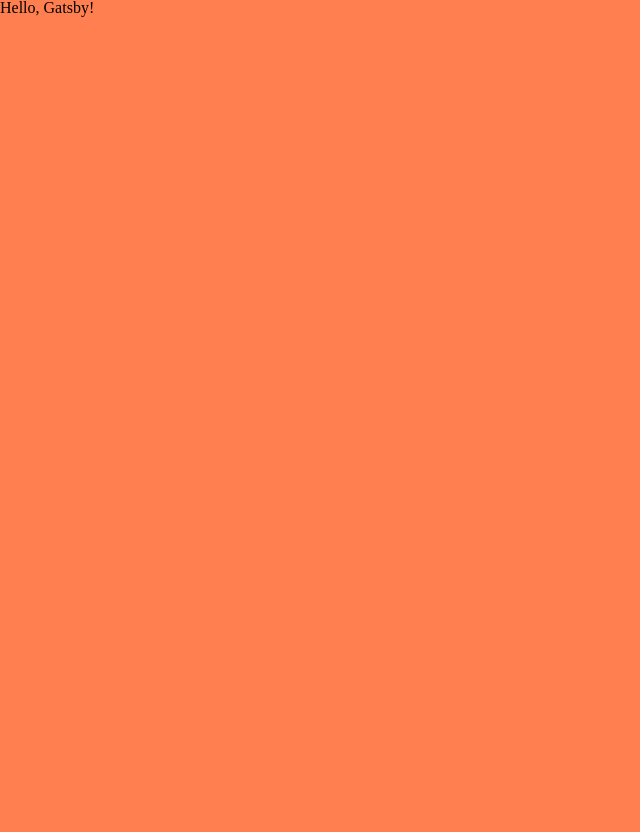
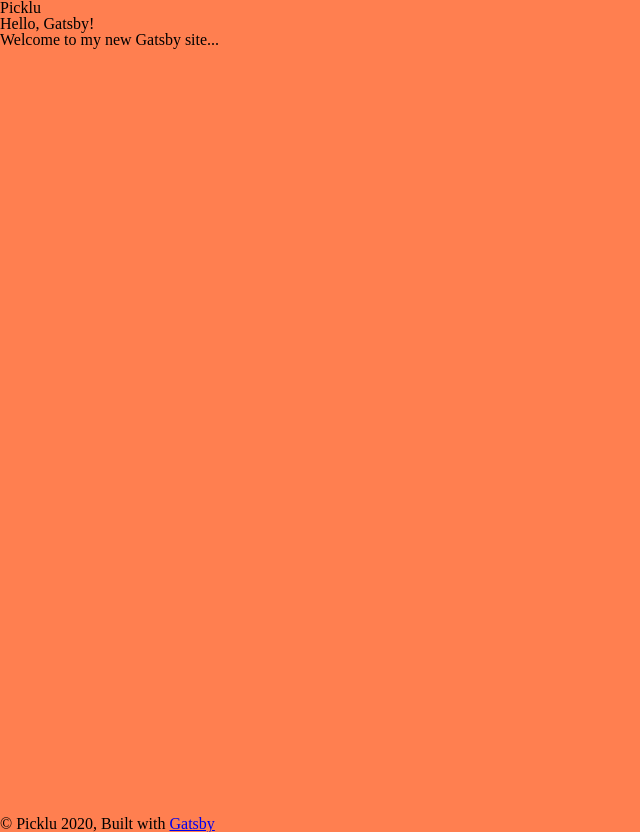
Before and after one commit to picklu/picklu, a Gatsby site: page / in a window 1280 px wide. Shown: the whole page, without its empty margins (0-640 px from the left). Before the commit the page ends 800 px from the top, so only its background shows below. Built offline with nearby package versions, Linux system fonts and the light colour scheme; Gatsby itself is replaced by a stand-in of ours; a web font is replaced by a local one.

Commit message:
Use components to form a basic layout of the site

```diff
--- a/gatsby-config.js
+++ b/gatsby-config.js
@@ -5,6 +5,14 @@ module.exports = {
         author: `picklu`
     },
     plugins: [
+        {
+            resolve: 'gatsby-plugin-web-font-loader',
+            options: {
+                google: {
+                    families: ['Droid Sans', 'Droid Serif']
+                }
+            }
+        },
         `gatsby-plugin-sass`
     ]
 }
--- a/package.json
+++ b/package.json
@@ -22,6 +22,7 @@
   "dependencies": {
     "gatsby": "^2.24.10",
     "gatsby-plugin-sass": "^2.3.12",
+    "gatsby-plugin-web-font-loader": "^1.0.4",
     "node-sass": "^4.14.1",
     "react": "^16.13.1",
     "react-dom": "^16.13.1"
--- /dev/null
+++ b/src/components/footer.js
@@ -0,0 +1,11 @@
+import React from "react"
+
+const Footer = () => (
+    <footer>
+        © Picklu {new Date().getFullYear()}, Built with
+        {` `}
+        <a href="https://www.gatsbyjs.org">Gatsby</a>
+    </footer>
+)
+
+export default Footer
--- /dev/null
+++ b/src/components/header.js
@@ -0,0 +1,9 @@
+import React from "react"
+
+const Footer = () => (
+    <header>
+        <span>Picklu</span>
+    </header>
+)
+
+export default Footer
--- /dev/null
+++ b/src/components/layout.js
@@ -0,0 +1,16 @@
+import React from "react"
+import Header from "./header"
+import Footer from "./footer"
+
+const Layout = ({ children }) => {
+
+    return (
+        <>
+            <Header />
+            <main className="main">{children}</main>
+            <Footer />
+        </>
+    )
+}
+
+export default Layout
--- a/src/pages/index.js
+++ b/src/pages/index.js
@@ -1,10 +1,13 @@
 import React from "react"
-
+import Layout from "../components/layout"
 import "../sass/index.scss"
 
 
-const IndexPage = () => {
-    return <h1>Hello, Gatsby!</h1>
-}
+const IndexPage = () => (
+    <Layout>
+        <h1>Hello, Gatsby!</h1>
+        <h3>Welcome to my new Gatsby site...</h3>
+    </Layout>
+)
 
 export default IndexPage
--- a/src/sass/layout/_index.scss
+++ b/src/sass/layout/_index.scss
@@ -1,3 +1,4 @@
 @import 'header';
 @import 'grid';
+@import 'main';
 @import 'footer';
--- /dev/null
+++ b/src/sass/layout/_main.scss
@@ -0,0 +1,3 @@
+.main {
+    height: 100vh;
+}
```
Also changed, not shown: 1 other file.
